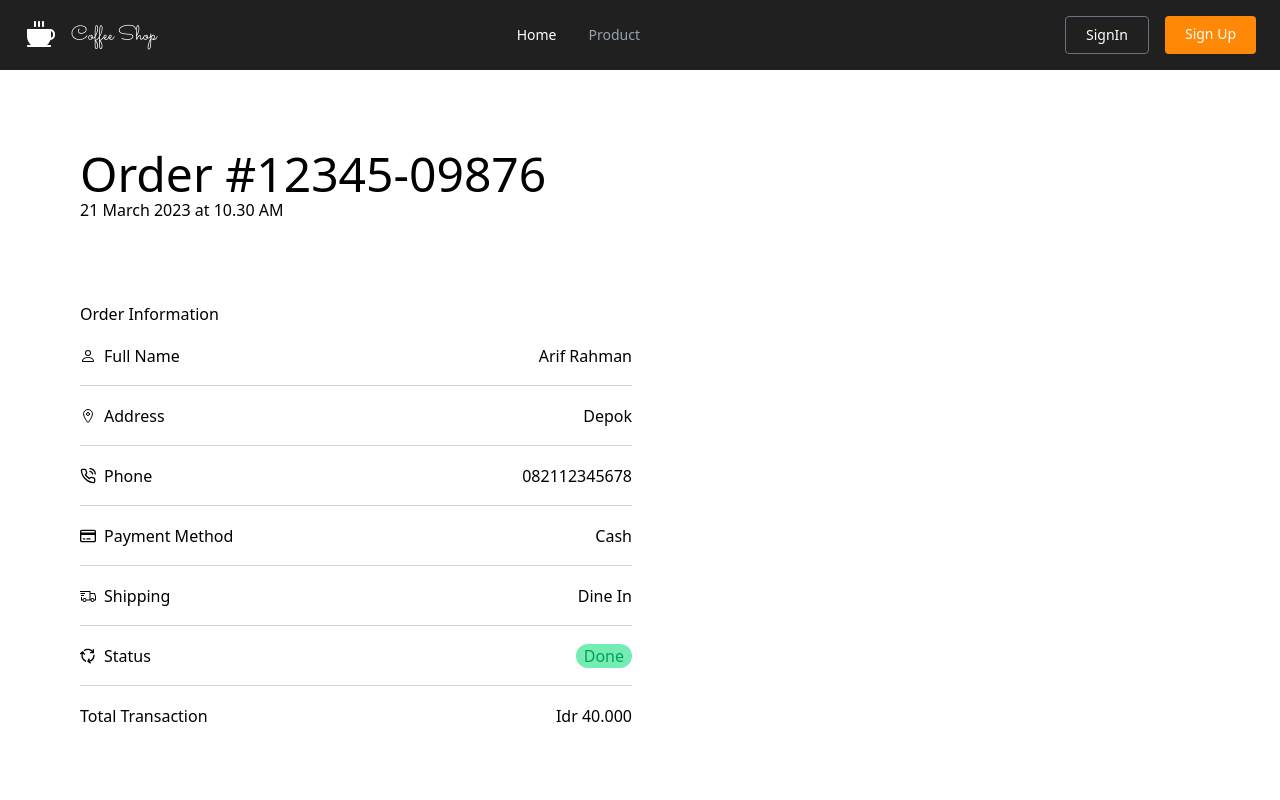
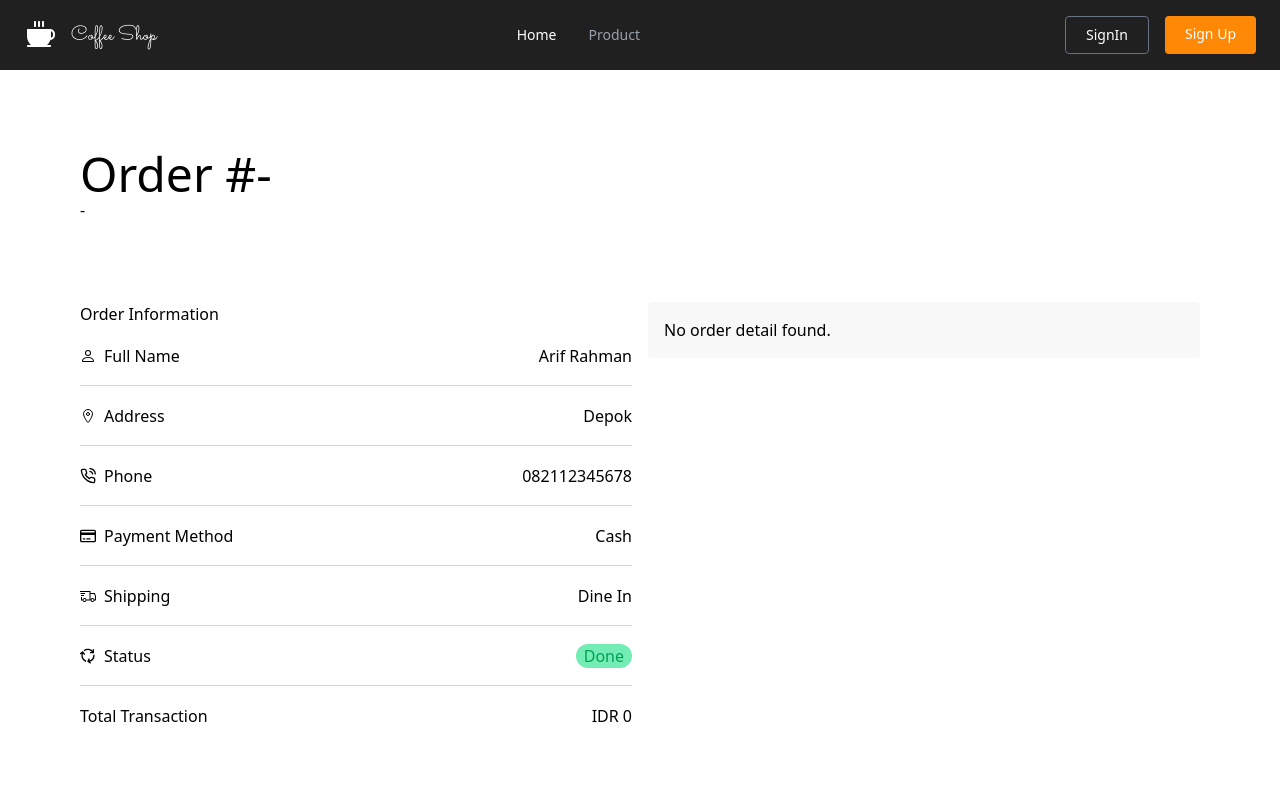
Before and after one commit to Arif14377/koda-b6-react, a React (Vite) app: page /order-detail in a window 1280 px wide. Shown: the top 800 px of the page. Built offline with nearby package versions, Linux system fonts and the light colour scheme.

Commit message:
feat: add product order in order-detail (right-section)

```diff
--- a/src/pages/HistoryDetail.jsx
+++ b/src/pages/HistoryDetail.jsx
@@ -6,14 +6,32 @@ import { FiPhoneCall } from "react-icons/fi";
 import { FaRegCreditCard } from "react-icons/fa6";
 import { LiaShippingFastSolid } from "react-icons/lia";
 import { GrCycle } from "react-icons/gr";
+import { useState, useEffect } from "react";
+import { useSelector } from "react-redux";
 
 function OrderDetail() {
+    const [selectedOrder, setSelectedOrder] = useState(null)
+    const user = useSelector(state => state.session.user)
+
+    useEffect(()=>{
+        if (!user?.id) {
+            setSelectedOrder(null)
+            return
+        }
+
+        const pull = JSON.parse(localStorage.getItem("history")) || []
+        const userOrders = pull.filter(item => item.UID === user.id)
+        setSelectedOrder(userOrders[0] || null)
+    }, [user?.id])
+
+    const items = selectedOrder?.items || []
+
     return (
         <div>
             <Navbar variants={"black"} />
             <div className="mt-17.5 py-20 px-20">
-                <h1 className="text-5xl font-medium">Order #12345-09876</h1>
-                <p>21 March 2023 at 10.30 AM</p>
+                <h1 className="text-5xl font-medium">Order #{selectedOrder?.id || "-"}</h1>
+                <p>{selectedOrder?.date ? new Date(selectedOrder.date).toLocaleString() : "-"}</p>
             </div>
             <div className="grid grid-cols-1 md:grid-cols-2 px-20 gap-4">
                 {/* Bagian kiri */}
@@ -47,14 +65,32 @@ function OrderDetail() {
                             </tr>
                             <tr className="border-none">
                                 <td className="flex gap-2 items-center w-fit">Total Transaction</td>
-                                <td>Idr 40.000</td>
+                                <td>IDR {Number(selectedOrder?.total || 0).toLocaleString("id-ID")}</td>
                             </tr>
                         </tbody>
                     </table>
                 </div>
                 {/* Bagian kanan */}
-                <div>
-
+                <div className="flex flex-col gap-2">
+                    {items.length > 0 ? (
+                        items.map((item, idx) => (
+                            <div key={`${item.id}-${item.size}-${item.variant}-${idx}`} className="flex gap-3 items-center justify-between bg-[#E8E8E84D] py-2 px-2">
+                                <div className="flex gap-6">
+                                    <img src={item.img} alt={item.name} className="w-20 h-20 object-cover rounded" />
+                                    <div>
+                                        {item.isFlashSale && <p className="text-sm text-red-600 font-semibold">Flash Sale</p>}
+                                        <h3 className="font-medium">{item.name}</h3>
+                                        <p className="text-sm text-gray-500">{item.qty || 1}pcs | {item.size} | {item.variant}</p>
+                                        <p className="font-semibold">IDR {(item.price * (item.qty || 1)).toLocaleString("id-ID")}</p>
+                                    </div>
+                                </div>
+                            </div>
+                        ))
+                    ) : (
+                        <div className="bg-[#E8E8E84D] py-4 px-4 rounded">
+                            No order detail found.
+                        </div>
+                    )}
                 </div>
             </div>
             <Footer/>
```
